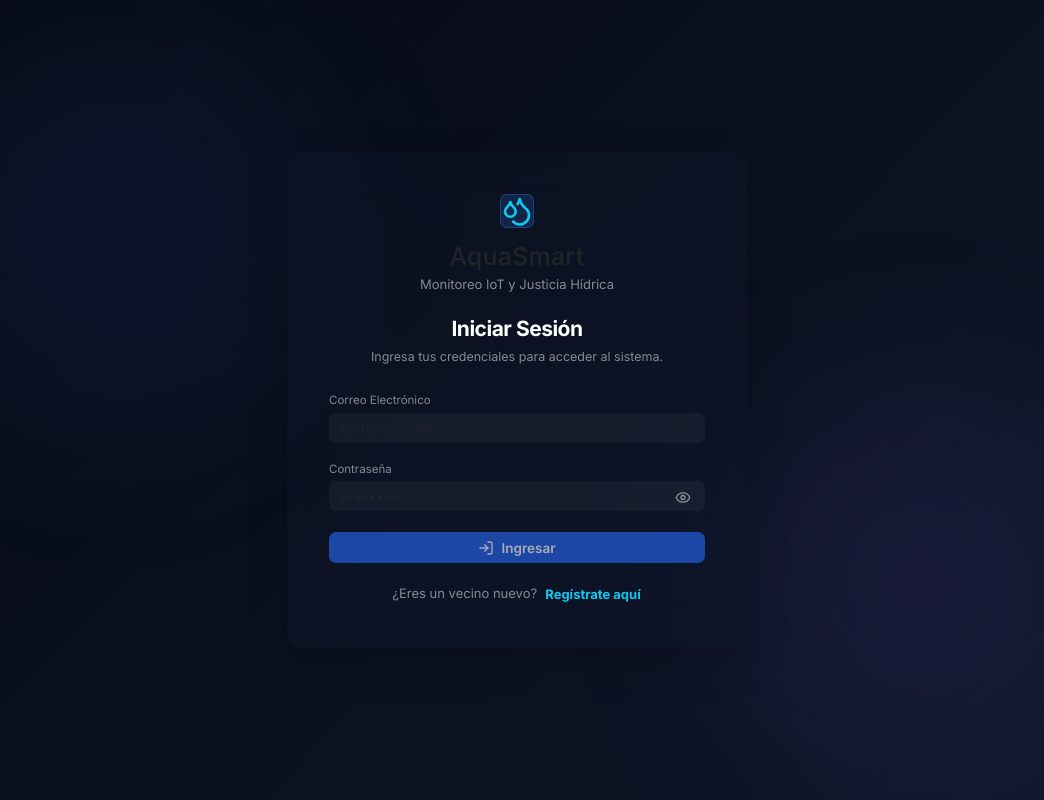
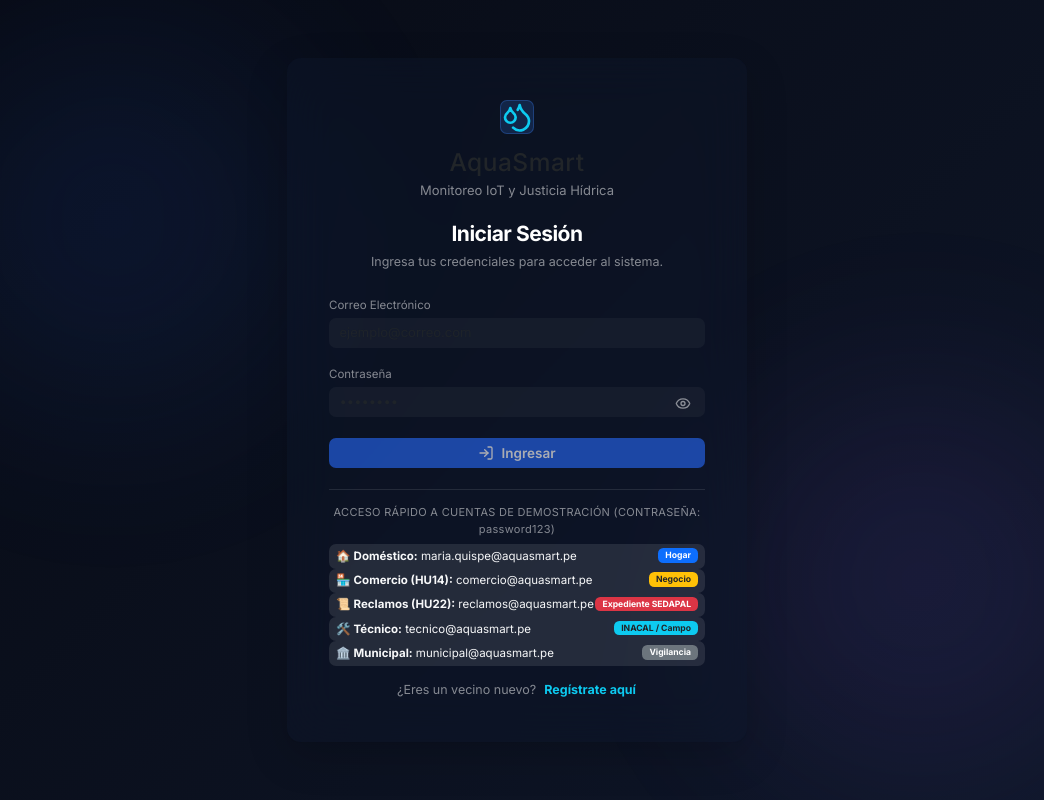
Before and after one commit to Dayanara0815/AquaSmart-Frontend, a React (Vite) app: page /perfil in a window 1280 px wide. Shown: the whole page, without its empty margins (123-1167 px from the left). Built offline with nearby package versions, Linux system fonts and the light colour scheme; no server answers.

Commit message:
feat: Mejora del contenido de las cuentas y su distribucion

```diff
--- a/src/pages/Login.jsx
+++ b/src/pages/Login.jsx
@@ -20,6 +20,19 @@
   const [showRegPassword, setShowRegPassword] = useState(false);
   const [showRegConfirmPassword, setShowRegConfirmPassword] = useState(false);
   const [regRole, setRegRole] = useState("DOMESTICO");
+
+  const MOCK_ACCOUNTS = {
+    "domestico@aquasmart.pe": { email: "domestico@aquasmart.pe", rol: "DOMESTICO", fullName: "María Fernanda Quispe Rojas" },
+    "maria.quispe@example.com": { email: "domestico@aquasmart.pe", rol: "DOMESTICO", fullName: "María Fernanda Quispe Rojas" },
+    "comercio@aquasmart.pe": { email: "comercio@aquasmart.pe", rol: "COMERCIO", fullName: "Luis (Cafetería Don Carlos)" },
+    "luis.condori@example.com": { email: "comercio@aquasmart.pe", rol: "COMERCIO", fullName: "Luis (Cafetería Don Carlos)" },
+    "reclamos@aquasmart.pe": { email: "reclamos@aquasmart.pe", rol: "DOMESTICO", fullName: "Juan José Pérez Huamán" },
+    "juan.perez@example.com": { email: "reclamos@aquasmart.pe", rol: "DOMESTICO", fullName: "Juan José Pérez Huamán" },
+    "tecnico@aquasmart.pe": { email: "tecnico@aquasmart.pe", rol: "TECNICO", fullName: "Ing. Carlos Mendoza Ramos" },
+    "carlos.mendoza@example.com": { email: "tecnico@aquasmart.pe", rol: "TECNICO", fullName: "Ing. Carlos Mendoza Ramos" },
+    "municipal@aquasmart.pe": { email: "municipal@aquasmart.pe", rol: "MUNICIPAL", fullName: "Alexis Maza Lozada" },
+    "alexis.maza@example.com": { email: "municipal@aquasmart.pe", rol: "MUNICIPAL", fullName: "Alexis Maza Lozada" },
+  };
 
   const handleLogin = async (targetEmail, targetPassword) => {
     if (!targetEmail.trim() || !targetPassword.trim()) {
@@ -44,11 +57,29 @@
         localStorage.setItem("userFullName", res.fullName);
         localStorage.setItem("userFotoPerfil", res.fotoPerfil || "");
         onLoginSuccess(res);
-      } else {
-        setError(res.message || "Correo o contraseña incorrectos.");
+        return;
       }
     } catch (err) {
-      setError("Error de conexión con el servidor backend.");
+      // Fallback local si el backend no responde
+      const cleanEmail = targetEmail.trim().toLowerCase();
+      const localAcc = MOCK_ACCOUNTS[cleanEmail];
+      if (localAcc && (targetPassword.trim() === "password123" || targetPassword.trim() === "Aqua123456!")) {
+        const mockRes = {
+          token: "mock-jwt-token-" + Date.now(),
+          email: localAcc.email,
+          rol: localAcc.rol,
+          fullName: localAcc.fullName,
+          fotoPerfil: "",
+        };
+        localStorage.setItem("token", mockRes.token);
+        localStorage.setItem("userEmail", mockRes.email);
+        localStorage.setItem("userRole", mockRes.rol);
+        localStorage.setItem("userFullName", mockRes.fullName);
+        localStorage.setItem("userFotoPerfil", mockRes.fotoPerfil);
+        onLoginSuccess(mockRes);
+        return;
+      }
+      setError("Correo o contraseña incorrectos.");
     } finally {
       setLoading(false);
     }
@@ -271,8 +302,86 @@
                 </button>
               </form>
 
+              {/* BOTONES DE ACCESO RÁPIDO PARA LAS 5 CUENTAS */}
+              <div className="mt-4 pt-3 border-top border-white border-opacity-10">
+                <div className="text-white-50 small mb-2 text-center" style={{ fontSize: 11, letterSpacing: 0.3 }}>
+                  ACCESO RÁPIDO A CUENTAS DE DEMOSTRACIÓN (CONTRASEÑA: password123)
+                </div>
+                <div className="d-flex flex-column gap-1.5">
+                  <button
+                    type="button"
+                    className="btn btn-sm btn-outline-light text-start py-1.5 px-2.5 rounded-3 d-flex align-items-center justify-content-between border-0 bg-white bg-opacity-10"
+                    style={{ fontSize: 11.5 }}
+                    onClick={() => {
+                      setEmail("domestico@aquasmart.pe");
+                      setPassword("password123");
+                      void handleLogin("domestico@aquasmart.pe", "password123");
+                    }}
+                  >
+                    <span>🏠 <strong>Doméstico:</strong> maria.quispe@aquasmart.pe</span>
+                    <span className="badge bg-primary px-2">Hogar</span>
+                  </button>
+
+                  <button
+                    type="button"
+                    className="btn btn-sm btn-outline-light text-start py-1.5 px-2.5 rounded-3 d-flex align-items-center justify-content-between border-0 bg-white bg-opacity-10"
+                    style={{ fontSize: 11.5 }}
+                    onClick={() => {
+                      setEmail("comercio@aquasmart.pe");
+                      setPassword("password123");
+                      void handleLogin("comercio@aquasmart.pe", "password123");
+                    }}
+                  >
+                    <span>🏪 <strong>Comercio (HU14):</strong> comercio@aquasmart.pe</span>
+                    <span className="badge bg-warning text-dark px-2">Negocio</span>
+                  </button>
+
+                  <button
+                    type="button"
+                    className="btn btn-sm btn-outline-light text-start py-1.5 px-2.5 rounded-3 d-flex align-items-center justify-content-between border-0 bg-white bg-opacity-10"
+                    style={{ fontSize: 11.5 }}
+                    onClick={() => {
+                      setEmail("reclamos@aquasmart.pe");
+                      setPassword("password123");
+                      void handleLogin("reclamos@aquasmart.pe", "password123");
+                    }}
+                  >
+                    <span>📜 <strong>Reclamos (HU22):</strong> reclamos@aquasmart.pe</span>
+                    <span className="badge bg-danger px-2">Expediente SEDAPAL</span>
+                  </button>
+
+                  <button
+                    type="button"
+                    className="btn btn-sm btn-outline-light text-start py-1.5 px-2.5 rounded-3 d-flex align-items-center justify-content-between border-0 bg-white bg-opacity-10"
+                    style={{ fontSize: 11.5 }}
+                    onClick={() => {
+                      setEmail("tecnico@aquasmart.pe");
+                      setPassword("password123");
+                      void handleLogin("tecnico@aquasmart.pe", "password123");
+                    }}
+                  >
+                    <span>🛠️ <strong>Técnico:</strong> tecnico@aquasmart.pe</span>
+                    <span className="badge bg-info text-dark px-2">INACAL / Campo</span>
+                  </button>
+
+                  <button
+                    type="button"
+                    className="btn btn-sm btn-outline-light text-start py-1.5 px-2.5 rounded-3 d-flex align-items-center justify-content-between border-0 bg-white bg-opacity-10"
+                    style={{ fontSize: 11.5 }}
+                    onClick={() => {
+                      setEmail("municipal@aquasmart.pe");
+                      setPassword("password123");
+                      void handleLogin("municipal@aquasmart.pe", "password123");
+                    }}
+                  >
+                    <span>🏛️ <strong>Municipal:</strong> municipal@aquasmart.pe</span>
+                    <span className="badge bg-secondary px-2">Vigilancia</span>
+                  </button>
+                </div>
+              </div>
+
               {/* Botón para alternar a Registro */}
-              <div className="text-center mt-4" style={{ fontSize: 13 }}>
+              <div className="text-center mt-3" style={{ fontSize: 12.5 }}>
                 <span className="text-white-50">¿Eres un vecino nuevo? </span>
                 <button
                   onClick={() => {
@@ -280,7 +389,7 @@
                     setError("");
                   }}
                   className="btn btn-link text-info p-0 ms-1 fw-bold text-decoration-none"
-                  style={{ fontSize: 13 }}
+                  style={{ fontSize: 12.5 }}
                 >
                   Regístrate aquí
                 </button>
--- a/src/pages/Perfil.jsx
+++ b/src/pages/Perfil.jsx
@@ -96,8 +96,36 @@
 
   const [qrDataUrl, setQrDataUrl] = useState("");
 
-  // Datos del Medidor y Titular para la Certificación SEDAPAL
-  const meterInfo = {
+  const getMeterInfo = (email) => {
+    if (email.includes("comercio")) {
+      return {
+        serialNumber: "ASM-LAVANDERIA",
+        sedapalSupplyNum: "SUM-9021482",
+        brandModel: "AquaSmart Telemetric High-Flow Commercial v3.2",
+        installDate: "20/01/2026",
+        nominalDiameter: "DN 25mm (1\")",
+        metrologicalClass: "Clase C Commercial (ISO 4064)",
+        calibrationStatus: "CERTIFICADO COMERCIAL - INACAL",
+        address: "Av. Buenos Aires 120, Puente Piedra - Lima",
+        securityHash: "SHA256: 4f8b2c1d9e3a7f6c5b4a3d2e1f0a9b8c7d6e5f4a",
+        verificationUrl: "https://aquasmart.pe/verify/ASM-LAVANDERIA-SEDAPAL"
+      };
+    }
+    if (email.includes("reclamos")) {
+      return {
+        serialNumber: "ASM-1024",
+        sedapalSupplyNum: "SUM-5510923",
+        brandModel: "AquaSmart Telemetric Ultra-Sonic v3.2",
+        installDate: "10/03/2025",
+        nominalDiameter: "DN 15mm (1/2\")",
+        metrologicalClass: "Clase C (ISO 4064)",
+        calibrationStatus: "EXPEDIENTE RECLAMO ACTIVO",
+        address: "Jr. San Martín 880, Puente Piedra - Lima",
+        securityHash: "SHA256: 1a2b3c4d5e6f7a8b9c0d1e2f3a4b5c6d7e8f9a0b",
+        verificationUrl: "https://aquasmart.pe/verify/ASM-1024-SEDAPAL"
+      };
+    }
+    return {
       serialNumber: "ASM-2048",
       sedapalSupplyNum: "SUM-7849201",
       brandModel: "AquaSmart Telemetric Ultra-Sonic v3.2",
@@ -109,9 +137,13 @@
       securityHash: "SHA256: 8f9a2b4c1e7d3f5a0b9c8d7e6f5a4b3c2d1e0f9a",
       verificationUrl: "https://aquasmart.pe/verify/ASM-2048-SEDAPAL"
     };
+  };
+
+  const emailVal = localStorage.getItem("userEmail") || "domestico@aquasmart.pe";
+  const meterInfo = getMeterInfo(emailVal);
 
   useEffect(() => {
-    const email = localStorage.getItem("userEmail") || "maria.quispe@example.com";
+    const email = localStorage.getItem("userEmail") || "domestico@aquasmart.pe";
     const fullName = localStorage.getItem("userFullName") || "María Fernanda Quispe Rojas";
     const role = localStorage.getItem("userRole") || "DOMESTICO";
     const foto = localStorage.getItem("userFotoPerfil") || "";
```
Lines whose indentation alone changed are shown as unchanged.
